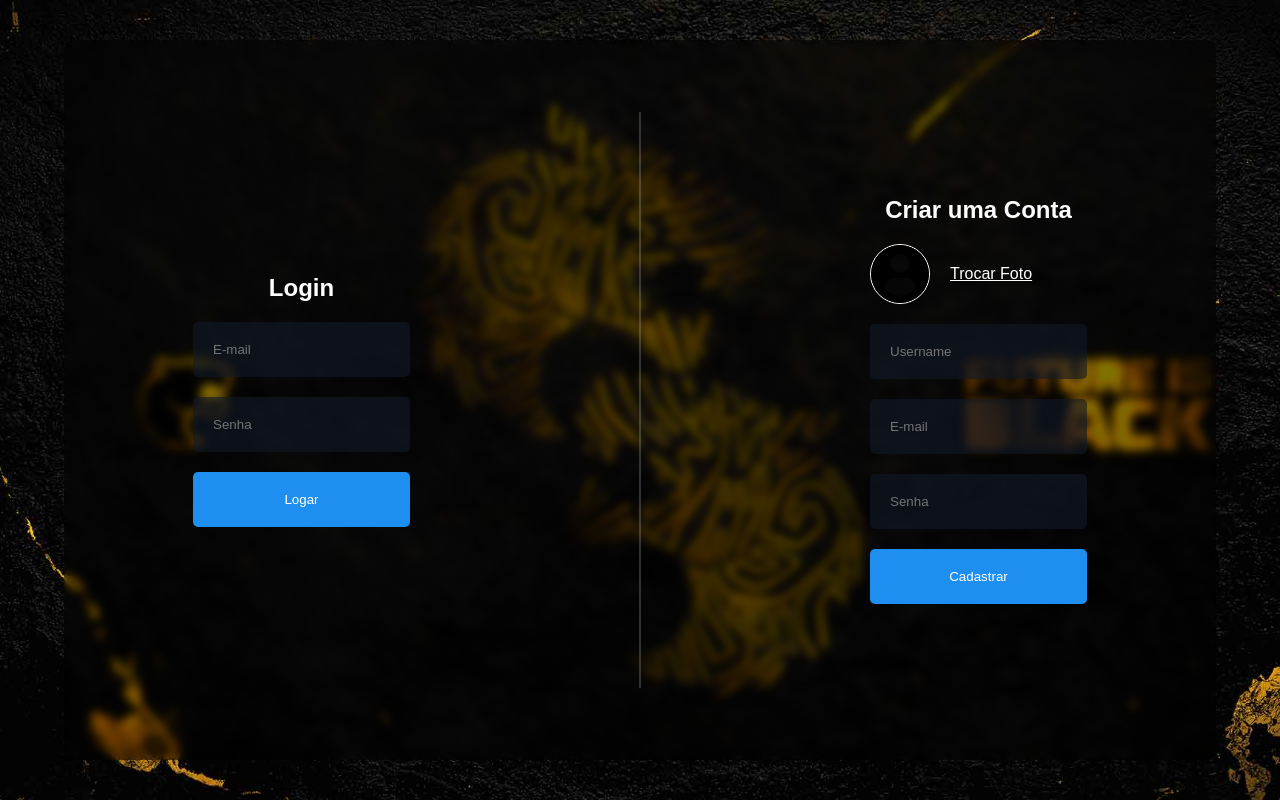
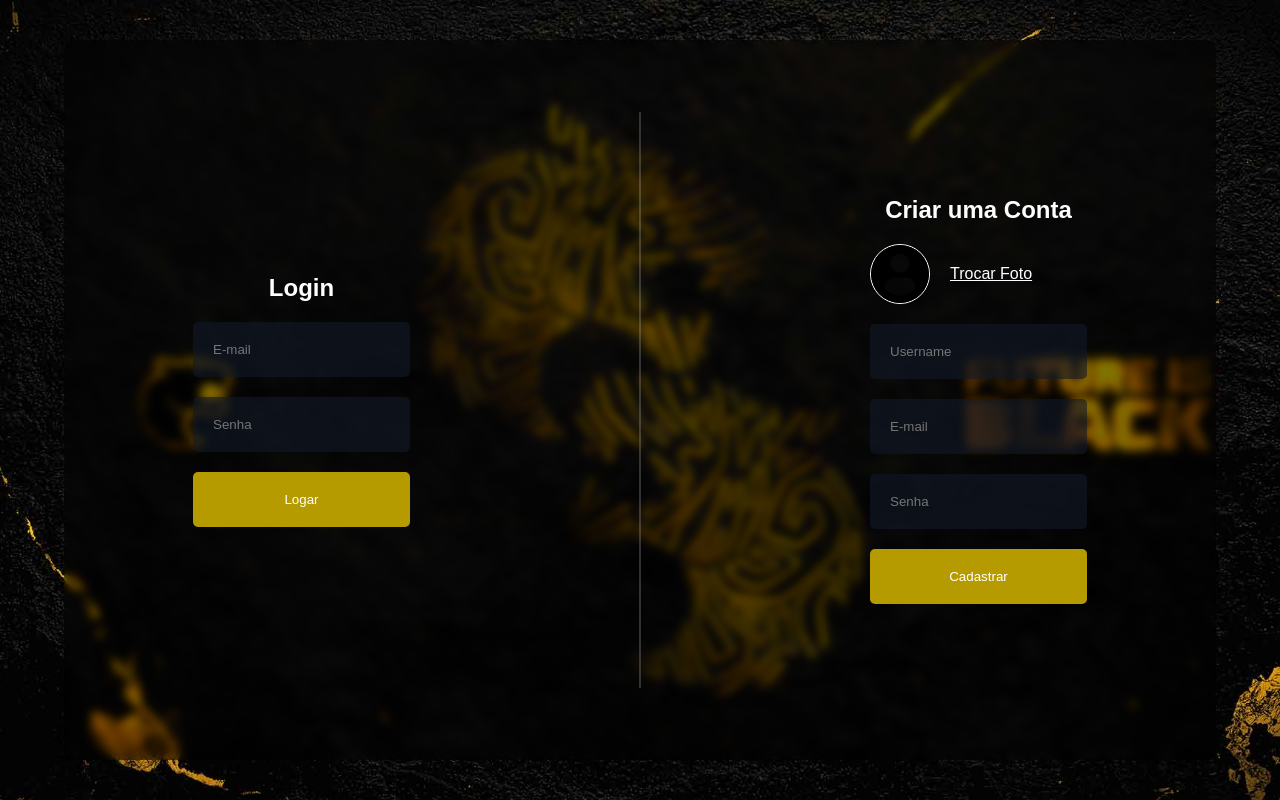
Before and after one commit to DiogoWi/web-chat-furia, a React (Vite) app: page / in a window 1280 px wide. Built offline with nearby package versions, Linux system fonts and the light colour scheme.

Commit message:
atualização no css

```diff
--- a/src/components/login/login.css
+++ b/src/components/login/login.css
@@ -49,16 +49,11 @@
                 width: 100%;
                 padding: 20px;
                 border: none;
-                background-color: #1f8ef1;
+                background-color: #b69b00;
                 color: white;
                 border-radius: 5px;
                 cursor: pointer;
                 font-weight: 500;
-
-                &:disabled {
-                    cursor: not-allowed;
-                    background-color: #1f8ff19c;
-                }
             }
         }
     }
```
